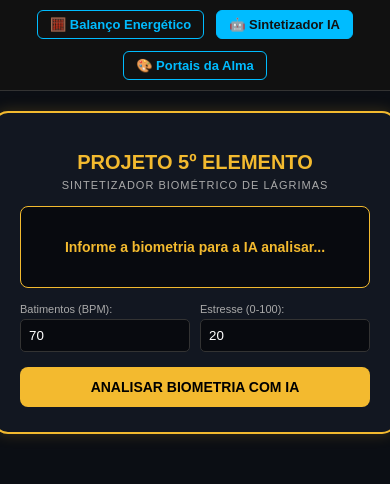
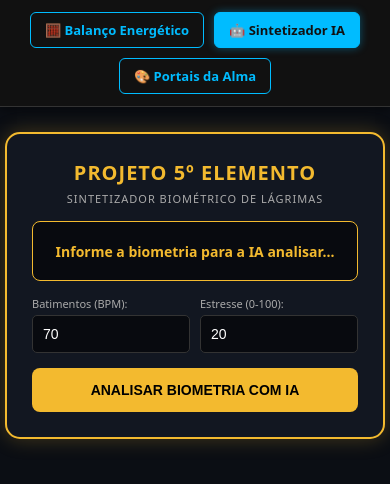
Before and after one commit to donicatia1206/CAPTAIN_PLANET_PROJECT, a plain HTML site: page index.html in a window 390 px wide. Drawn offline with Linux system fonts and the light colour scheme.

Commit message:
Refactor index.html for better styling and layout
Updated HTML structure and styles for improved layout and responsiveness.

```diff
--- a/index.html
+++ b/index.html
@@ -5,54 +5,129 @@
     <meta name="viewport" content="width=device-width, initial-scale=1.0">
     <title>Projeto 5º Elemento — Sintetizador Biométrico</title>
     <style>
-        body { background-color: #0b0e14; color: #fff; font-family: sans-serif; display: flex; flex-direction: column; align-items: center; min-height: 100vh; margin: 0; }
-        .card { border: 2px solid #f3ba2f; border-radius: 15px; padding: 25px; width: 350px; background-color: #121721; text-align: center; box-shadow: 0 0 15px rgba(243, 186, 47, 0.2); margin-top: 20px; }
-        h1 { color: #f3ba2f; font-size: 20px; margin-bottom: 5px; }
-        p.sub { font-size: 11px; color: #aaa; letter-spacing: 1px; margin-top: 0; }
-        .display-box { background-color: #080a0f; border: 1px solid #f3ba2f; border-radius: 8px; padding: 15px; min-height: 50px; display: flex; justify-content: center; align-items: center; margin: 15px 0; color: #f3ba2f; font-weight: bold; font-size: 14px; flex-direction: column; gap: 10px; }
-        .display-img { width: 100%; border-radius: 8px; display: none; margin-top: 10px; border: 1px solid #f3ba2f; }
-        .inputs { display: flex; justify-content: space-between; gap: 10px; margin-bottom: 15px; }
-        .input-group { text-align: left; flex: 1; }
-        label { font-size: 11px; color: #aaa; display: block; margin-bottom: 4px; }
-        input { width: 100%; padding: 8px; border-radius: 5px; border: 1px solid #333; background-color: #080a0f; color: #fff; box-sizing: border-box; }
-        button.btn-analisar { width: 100%; padding: 12px; background-color: #f3ba2f; border: none; border-radius: 8px; font-weight: bold; cursor: pointer; color: #000; font-size: 14px; }
-        button.btn-analisar:hover { background-color: #e0a820; }
+        * {
+            box-sizing: border-box;
+            margin: 0;
+            padding: 0;
+        }
 
-        /* Estilo do Menu */
+        body {
+            background-color: #0b0e14;
+            color: #fff;
+            font-family: system-ui, -apple-system, sans-serif;
+            display: flex;
+            flex-direction: column;
+            align-items: center;
+            min-height: 100vh;
+            padding-bottom: 30px;
+        }
+
+        /* Menu de Navegação Universal do Ecossistema */
         .nav-ecossistema {
             display: flex;
             justify-content: center;
-            gap: 12px;
+            align-items: center;
+            gap: 10px;
             background-color: #111111;
-            padding: 10px;
+            padding: 12px 10px;
             width: 100%;
             border-bottom: 1px solid #333333;
+            box-shadow: 0 2px 10px rgba(0, 0, 0, 0.5);
             flex-wrap: wrap;
+            margin-bottom: 25px;
         }
+
         .nav-ecossistema a {
             color: #00bcff;
             text-decoration: none;
             font-weight: bold;
             font-size: 13px;
-            padding: 6px 12px;
+            padding: 8px 14px;
             border: 1px solid #00bcff;
             border-radius: 6px;
-            transition: 0.3s;
+            transition: all 0.3s ease;
+            white-space: nowrap;
         }
+
         .nav-ecossistema a:hover, .nav-ecossistema a.ativo {
             background-color: #00bcff;
             color: #111111;
+            box-shadow: 0 0 8px rgba(0, 188, 255, 0.4);
         }
+
+        /* Cartão Principal de Análise */
+        .card {
+            border: 2px solid #f3ba2f;
+            border-radius: 15px;
+            padding: 25px;
+            width: 100%;
+            max-width: 380px;
+            background-color: #121721;
+            text-align: center;
+            box-shadow: 0 0 20px rgba(243, 186, 47, 0.25);
+        }
+
+        h1 { color: #f3ba2f; font-size: 20px; margin-bottom: 5px; letter-spacing: 1px; }
+        p.sub { font-size: 11px; color: #aaa; letter-spacing: 1px; margin-bottom: 15px; }
+
+        .display-box {
+            background-color: #080a0f;
+            border: 1px solid #f3ba2f;
+            border-radius: 8px;
+            padding: 15px;
+            min-height: 60px;
+            display: flex;
+            justify-content: center;
+            align-items: center;
+            margin: 15px 0;
+            color: #f3ba2f;
+            font-weight: bold;
+            font-size: 14px;
+            flex-direction: column;
+            gap: 10px;
+        }
+
+        .display-img { width: 100%; border-radius: 8px; display: none; margin-top: 10px; border: 1px solid #f3ba2f; }
+
+        .inputs { display: flex; justify-content: space-between; gap: 10px; margin-bottom: 15px; }
+        .input-group { text-align: left; flex: 1; }
+
+        label { font-size: 11px; color: #aaa; display: block; margin-bottom: 4px; }
+        input {
+            width: 100%;
+            padding: 10px;
+            border-radius: 5px;
+            border: 1px solid #333;
+            background-color: #080a0f;
+            color: #fff;
+            font-size: 14px;
+        }
+
+        button.btn-analisar {
+            width: 100%;
+            padding: 14px;
+            background-color: #f3ba2f;
+            border: none;
+            border-radius: 8px;
+            font-weight: bold;
+            cursor: pointer;
+            color: #000;
+            font-size: 14px;
+            transition: background 0.3s ease;
+        }
+
+        button.btn-analisar:hover { background-color: #e0a820; }
     </style>
 </head>
 <body>
 
- <!-- Menu Superior de Navegação -->
-<nav class="nav-ecossistema">
-    <a href="https://donicatia1206.github.io/donicatia1206/">🧮 Balanço Energético</a>
-    <a href="https://donicatia1206.github.io/CAPTAIN_PLANET_PROJECT/" class="ativo">🤖 Sintetizador IA</a>
-    <a href="https://donicatia1206.github.io/lagrimas_emocionais/">🎨 Portais da Alma</a>
-</nav>
+    <!-- Menu Superior Conectado do Ecossistema -->
+    <nav class="nav-ecossistema">
+        <a href="https://donicatia1206.github.io/donicatia1206/">🧮 Balanço Energético</a>
+        <a href="https://donicatia1206.github.io/CAPTAIN_PLANET_PROJECT/" class="ativo">🤖 Sintetizador IA</a>
+        <a href="https://donicatia1206.github.io/lagrimas_emocionais/">🎨 Portais da Alma</a>
+    </nav>
+
     <div class="card">
         <h1>PROJETO 5º ELEMENTO</h1>
         <p class="sub">SINTETIZADOR BIOMÉTRICO DE LÁGRIMAS</p>
@@ -110,7 +185,7 @@
                     imgDisplay.style.display = "block";
                 }
             } catch (error) {
-                textoDisplay.innerText = "Erro ao conectar com o servidor Python!";
+                textoDisplay.innerText = "Erro ao conectar com o servidor Python na nuvem!";
             }
         }
     </script>
```
